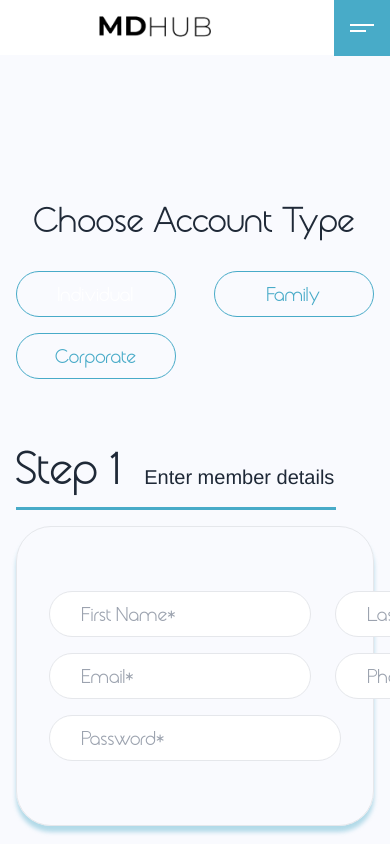
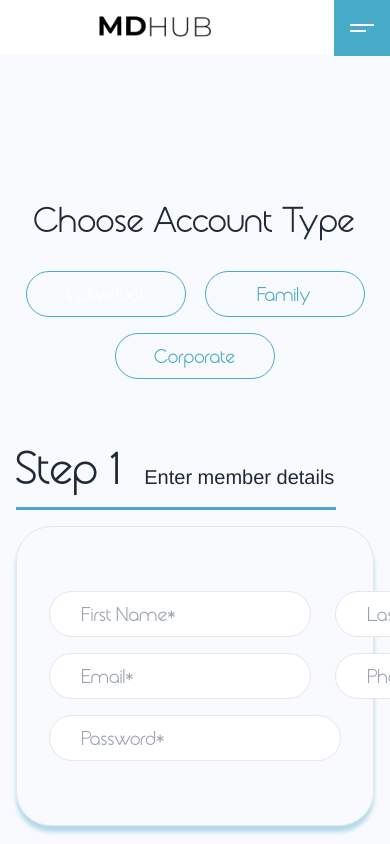
Before and after one commit to DenisLo-master/MdHub, a React (Vite) app: page /register in a window 390 px wide. Shown: the top 844 px of the page. Built offline with nearby package versions, Linux system fonts and the light colour scheme.

Commit message:
added justify around to flex wrapepd elements

```diff
--- a/src/pages/Signup/Signup.jsx
+++ b/src/pages/Signup/Signup.jsx
@@ -46,7 +46,7 @@ const Signup = () => {
     <section className="w-full max-w-[42rem] flex flex-col items-center mx-auto py-20 font-main">
       <article className="w-full space-y-4 flex flex-col items-center py-8">
         <h2 className="text-4xl text-center pb-4">Choose Account Type</h2>
-        <div className="w-full flex justify-between text-primary flex-wrap gap-y-4">
+        <div className="w-full flex justify-around md:justify-between text-primary flex-wrap gap-y-4">
           <button type="submit" className={`w-40 md:48 bg-primary text-white rounded-full text-xl hover:ring-1 hover:ring-primary px-16 py-2 border flex justify-center items-center border-primary bg-transparent`}>
             Individual
           </button>
```
